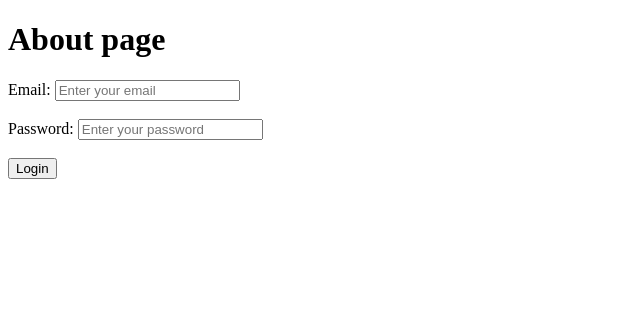
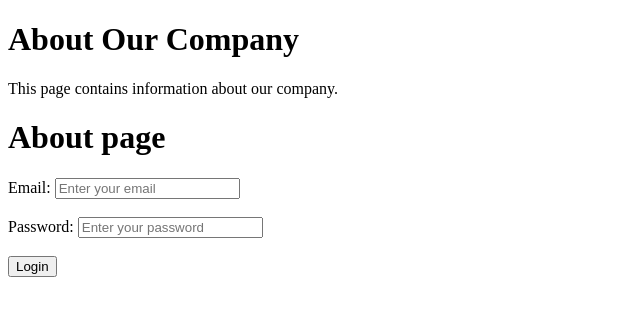
Before and after one commit to kaif-sheikhCG/git-team-assignment, a plain HTML site: page about.html in a window 1280 px wide. Shown: the whole page, without its empty margins (0-640 px from the left). Drawn offline with Linux system fonts and the light colour scheme.

Commit message:
Improve about page

```diff
--- a/about.html
+++ b/about.html
@@ -6,6 +6,8 @@
     <title>Document</title>
 </head>
 <body>
+    <h1>About Our Company</h1>
+<p>This page contains information about our company.</p>
     <h1>About page</h1>
     <form>
         <!-- Email Input -->
```
